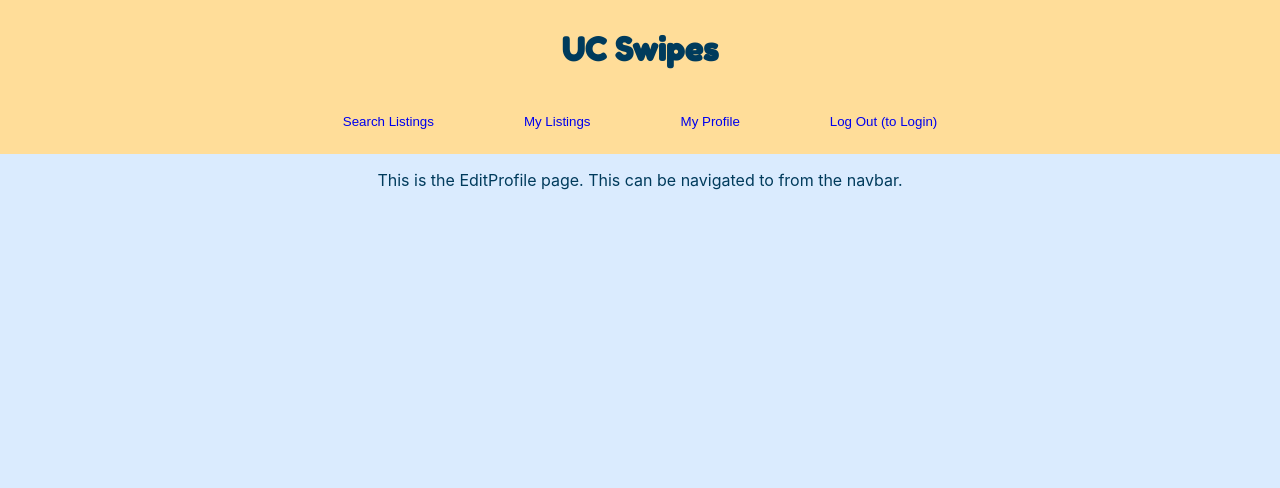
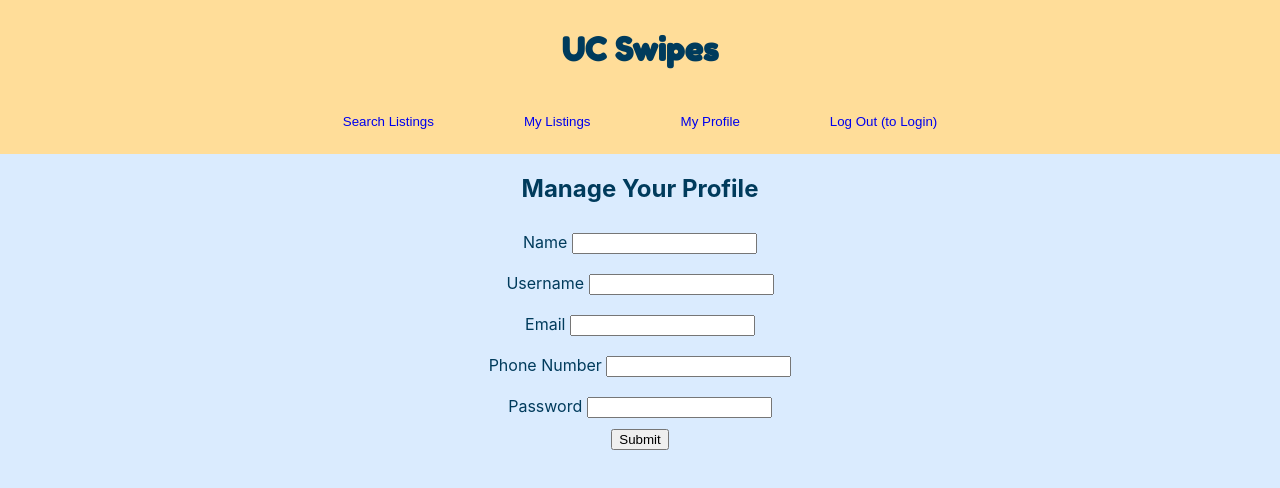
Before and after one commit to chloemaybrandon/UC-Swipes, a React (Create React App) app in the folder frontend/: page /my-profile in a window 1280 px wide. Shown: the top 488 px of the page. Built offline with nearby package versions, Linux system fonts and the light colour scheme; no server answers.

Commit message:
Add functionality and html for Edit Profile page

```diff
--- a/frontend/src/Pages/CreateAccount.js
+++ b/frontend/src/Pages/CreateAccount.js
@@ -1,5 +1,5 @@
 //route back to login page after successfully creating account
-import React, { useState, useEffect } from "react";
+import React, { useState } from "react";
 import { Link } from "react-router-dom";
 import axios from "axios";
 
--- a/frontend/src/Pages/EditProfile.js
+++ b/frontend/src/Pages/EditProfile.js
@@ -1,7 +1,104 @@
-export default function EditProfile(){
-    return(
+import React, { useState, useEffect } from "react";
+import axios from "axios";
+
+export default function EditProfile() {
+    const [username, setUsername] = useState("");
+    const [email, setEmail] = useState("");
+    const [phoneNumber, setPhoneNumber] = useState("");
+    const [password, setPassword] = useState("");
+    const [name, setName] = useState("");
+
+    const URL = "http://localhost:8080";
+    const accountId = "63f94921f9ab2eb4c60c2bae"; // id to get information of current account
+
+    const handleSubmit = (e) => {
+        e.preventDefault();
+        editAccount(username, password, name, email, phoneNumber);
+    };
+
+    const getCurrentAccount = () => {
+        // get the information of the current account to fill in fields
+        axios
+            .get(URL + "/accounts/" + accountId)
+            .then((res) => {
+                setUsername(res.data.username);
+                setPassword("********");
+                setName(res.data.name);
+                setEmail(res.data.email);
+                setPhoneNumber(res.data.phoneNumber);
+            })
+            .catch(console.error);
+    };
+
+    const editAccount = (username, password, name, email, phoneNumber) => {
+        axios
+            .patch(URL + "/accounts/" + accountId, {
+                username: username,
+                password: password,
+                name: name,
+                email: email,
+                phoneNumber: phoneNumber,
+            })
+            .then((res) => {
+                alert("Successfully changed profile");
+            })
+            .catch((err) => {
+                console.log(err);
+            });
+    };
+
+    useEffect(() => {
+        getCurrentAccount();
+    }, []);
+
+    return (
         <div>
-            <p>This is the EditProfile page. This can be navigated to from the navbar.</p>
+            <h2>Manage Your Profile</h2>
+            <form>
+                <label htmlFor="name">Name </label>
+                <input
+                    value={name}
+                    name="name"
+                    onChange={(e) => setName(e.target.value)}
+                    id="name"
+                />
+                <br />
+                <label htmlFor="username">Username </label>
+                <input
+                    value={username}
+                    name="username"
+                    onChange={(e) => setUsername(e.target.value)}
+                    id="username"
+                />
+                <br />
+                <label htmlFor="Email ">Email </label>
+                <input
+                    value={email}
+                    onChange={(e) => setEmail(e.target.value)}
+                    type="email"
+                    id="email"
+                    name="email"
+                />
+                <br />
+                <label htmlFor="phoneNumber">Phone Number </label>
+                <input
+                    value={phoneNumber}
+                    onChange={(e) => setPhoneNumber(e.target.value)}
+                    id="phoneNumber"
+                    name="phoneNumber"
+                />
+                <br />
+                <label htmlFor="password">Password </label>
+                <input
+                    value={password}
+                    onChange={(e) => setPassword(e.target.value)}
+                    type="password"
+                    id="password"
+                    name="password"
+                />
+                <br />
+                <button onClick={handleSubmit}>Submit</button>
+            </form>
         </div>
-    )
+    );
 }
```
Also changed, not shown: 2 other files (tests, documents, lock files or other folders).
